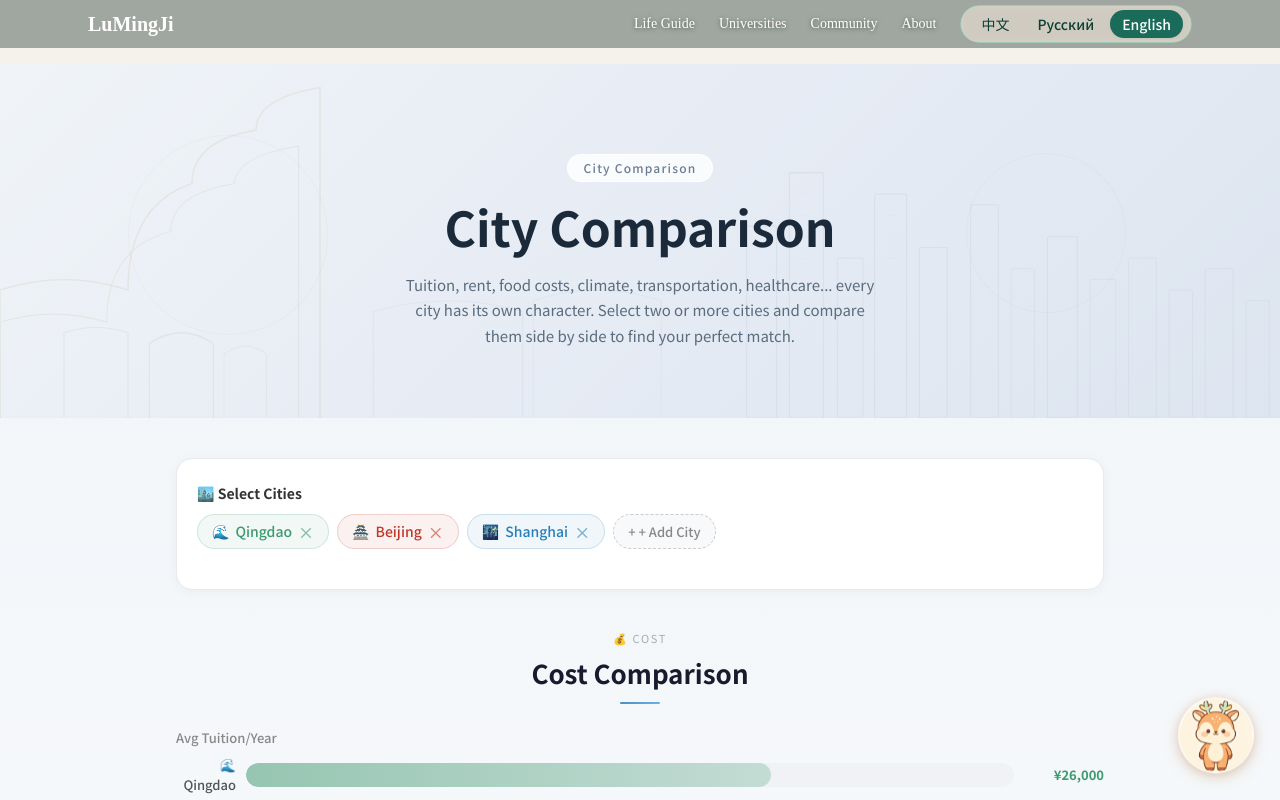
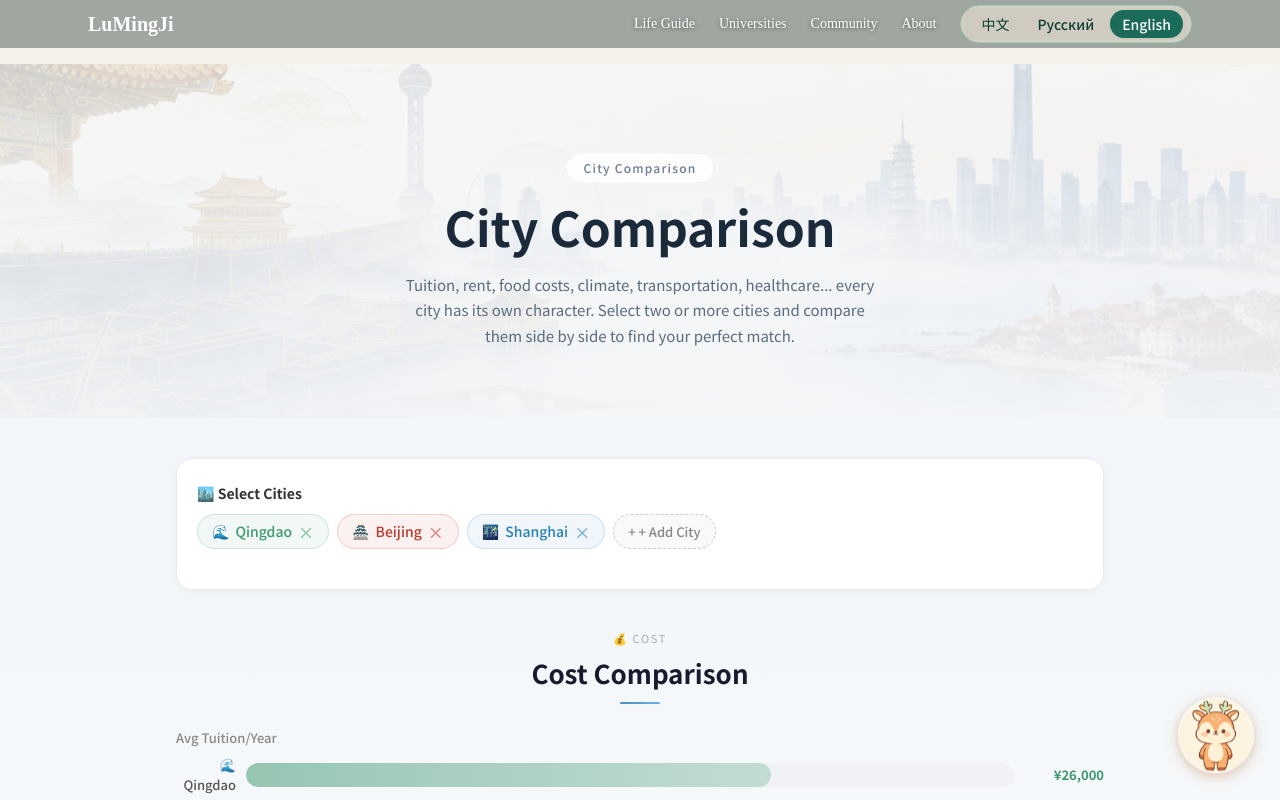
Before and after one commit to hanjinghong626-ctrl/lumingji, a Next.js app: page /en/life/city-compare in a window 1280 px wide. Shown: the top 800 px of the page. Built offline with nearby package versions, Linux system fonts and the light colour scheme; a web font is replaced by a local one.

Commit message:
feat: 城市PK Hero区改用AI生成的中国城市天际线图作为背景

```diff
--- a/app/[locale]/life/city-compare/page.js
+++ b/app/[locale]/life/city-compare/page.js
@@ -429,68 +429,26 @@ export default function CityComparePage() {
       {/* ═══ Hero — 城市PK对比 ═══ */}
       <section style={{
         position: 'relative',
-        background: 'linear-gradient(135deg, #f0f4f8 0%, #e8edf5 40%, #dde5f0 100%)',
+        background: '#f5f7fa',
         padding: '90px 16px 70px',
         overflow: 'hidden',
         minHeight: '40vh',
         display: 'flex', alignItems: 'center', justifyContent: 'center',
       }}>
-        {/* 装饰：古典曲线（左）+ 现代直线（右） */}
-        <div style={{ position: 'absolute', bottom: 0, left: 0, width: '100%', height: '100%', pointerEvents: 'none', opacity: 0.08 }}>
-          <svg width="100%" height="100%" viewBox="0 0 1200 400" preserveAspectRatio="xMidYMax slice" style={{ position: 'absolute', bottom: 0 }}>
-            {/* 左侧：古典建筑抽象曲线（飞檐/拱门意象） */}
-            <path d="M 0 400 L 0 280 Q 60 260 120 280 Q 120 200 180 180 Q 180 140 240 130 Q 240 100 300 90 L 300 400" fill="none" stroke="#8B6914" strokeWidth="1.5"/>
-            <path d="M 0 400 L 0 310 Q 50 295 100 310 Q 100 240 160 225 Q 160 190 220 180 Q 220 155 280 145 L 280 400" fill="none" stroke="#8B6914" strokeWidth="1"/>
-            <path d="M 60 400 L 60 320 Q 90 310 120 320 L 120 400" fill="none" stroke="#8B6914" strokeWidth="1"/>
-            {/* 拱门 */}
-            <path d="M 140 400 L 140 330 Q 170 310 200 330 L 200 400" fill="none" stroke="#8B6914" strokeWidth="1.2"/>
-            <path d="M 210 400 L 210 340 Q 230 325 250 340 L 250 400" fill="none" stroke="#8B6914" strokeWidth="0.8"/>
-
-            {/* 中间过渡：渐变线条 */}
-            <path d="M 350 400 L 350 300 Q 420 280 490 300 L 490 400" fill="none" stroke="#7a8fa6" strokeWidth="1"/>
-            <path d="M 500 400 L 500 290 Q 560 270 620 290 L 620 400" fill="none" stroke="#7a8fa6" strokeWidth="0.8"/>
-
-            {/* 右侧：现代建筑抽象直线（摩天楼意象） */}
-            <rect x="700" y="220" width="28" height="180" fill="none" stroke="#5a7d9a" strokeWidth="1.2" rx="1"/>
-            <rect x="740" y="170" width="32" height="230" fill="none" stroke="#5a7d9a" strokeWidth="1.2" rx="1"/>
-            <rect x="785" y="250" width="24" height="150" fill="none" stroke="#5a7d9a" strokeWidth="1" rx="1"/>
-            <rect x="820" y="190" width="30" height="210" fill="none" stroke="#5a7d9a" strokeWidth="1.2" rx="1"/>
-            <rect x="862" y="240" width="26" height="160" fill="none" stroke="#5a7d9a" strokeWidth="1" rx="1"/>
-            {/* 窗户细节 */}
-            <line x1="752" y1="190" x2="760" y2="190" stroke="#5a7d9a" strokeWidth="0.6" opacity="0.6"/>
-            <line x1="752" y1="210" x2="760" y2="210" stroke="#5a7d9a" strokeWidth="0.6" opacity="0.6"/>
-            <line x1="752" y1="230" x2="760" y2="230" stroke="#5a7d9a" strokeWidth="0.6" opacity="0.6"/>
-            <line x1="752" y1="250" x2="760" y2="250" stroke="#5a7d9a" strokeWidth="0.6" opacity="0.6"/>
-            <line x1="832" y1="210" x2="840" y2="210" stroke="#5a7d9a" strokeWidth="0.6" opacity="0.6"/>
-            <line x1="832" y1="230" x2="840" y2="230" stroke="#5a7d9a" strokeWidth="0.6" opacity="0.6"/>
-            <line x1="832" y1="250" x2="840" y2="250" stroke="#5a7d9a" strokeWidth="0.6" opacity="0.6"/>
-
-            {/* 更多现代楼 */}
-            <rect x="910" y="200" width="26" height="200" fill="none" stroke="#5a7d9a" strokeWidth="1" rx="1"/>
-            <rect x="948" y="260" width="22" height="140" fill="none" stroke="#5a7d9a" strokeWidth="0.8" rx="1"/>
-            <rect x="982" y="230" width="28" height="170" fill="none" stroke="#5a7d9a" strokeWidth="1" rx="1"/>
-            <rect x="1022" y="270" width="24" height="130" fill="none" stroke="#5a7d9a" strokeWidth="0.8" rx="1"/>
-            <rect x="1058" y="250" width="26" height="150" fill="none" stroke="#5a7d9a" strokeWidth="0.8" rx="1"/>
-            <rect x="1096" y="280" width="22" height="120" fill="none" stroke="#5a7d9a" strokeWidth="0.8" rx="1"/>
-            <rect x="1130" y="260" width="26" height="140" fill="none" stroke="#5a7d9a" strokeWidth="0.8" rx="1"/>
-            <rect x="1168" y="290" width="22" height="110" fill="none" stroke="#5a7d9a" strokeWidth="0.8" rx="1"/>
-
-            {/* 底部地平线 */}
-            <line x1="0" y1="399" x2="1200" y2="399" stroke="#8B6914" strokeWidth="0.5" opacity="0.3"/>
-          </svg>
-        </div>
-
-        {/* 装饰圆 */}
+        {/* 背景图：中国城市天际线 */}
         <div style={{
-          position: 'absolute', top: '20%', left: '10%', width: '200px', height: '200px',
-          borderRadius: '50%', border: '1px solid rgba(139,105,20,0.06)',
-          animation: 'cityGlow 8s ease-in-out infinite',
+          position: 'absolute', top: 0, left: 0, width: '100%', height: '100%',
+          backgroundImage: 'url(/city-hero.jpg)',
+          backgroundSize: 'cover',
+          backgroundPosition: 'center',
+          backgroundRepeat: 'no-repeat',
+          opacity: 0.35,
           pointerEvents: 'none',
         }} />
+        {/* 渐变遮罩，确保文字可读 */}
         <div style={{
-          position: 'absolute', top: '25%', right: '12%', width: '160px', height: '160px',
-          borderRadius: '50%', border: '1px solid rgba(90,125,154,0.06)',
-          animation: 'cityGlow 8s ease-in-out infinite 4s',
+          position: 'absolute', top: 0, left: 0, width: '100%', height: '100%',
+          background: 'linear-gradient(180deg, rgba(245,247,250,0.3) 0%, rgba(245,247,250,0.6) 50%, rgba(245,247,250,0.85) 100%)',
           pointerEvents: 'none',
         }} />
 
```
Also changed, not shown: public/city-hero.jpg (added).
